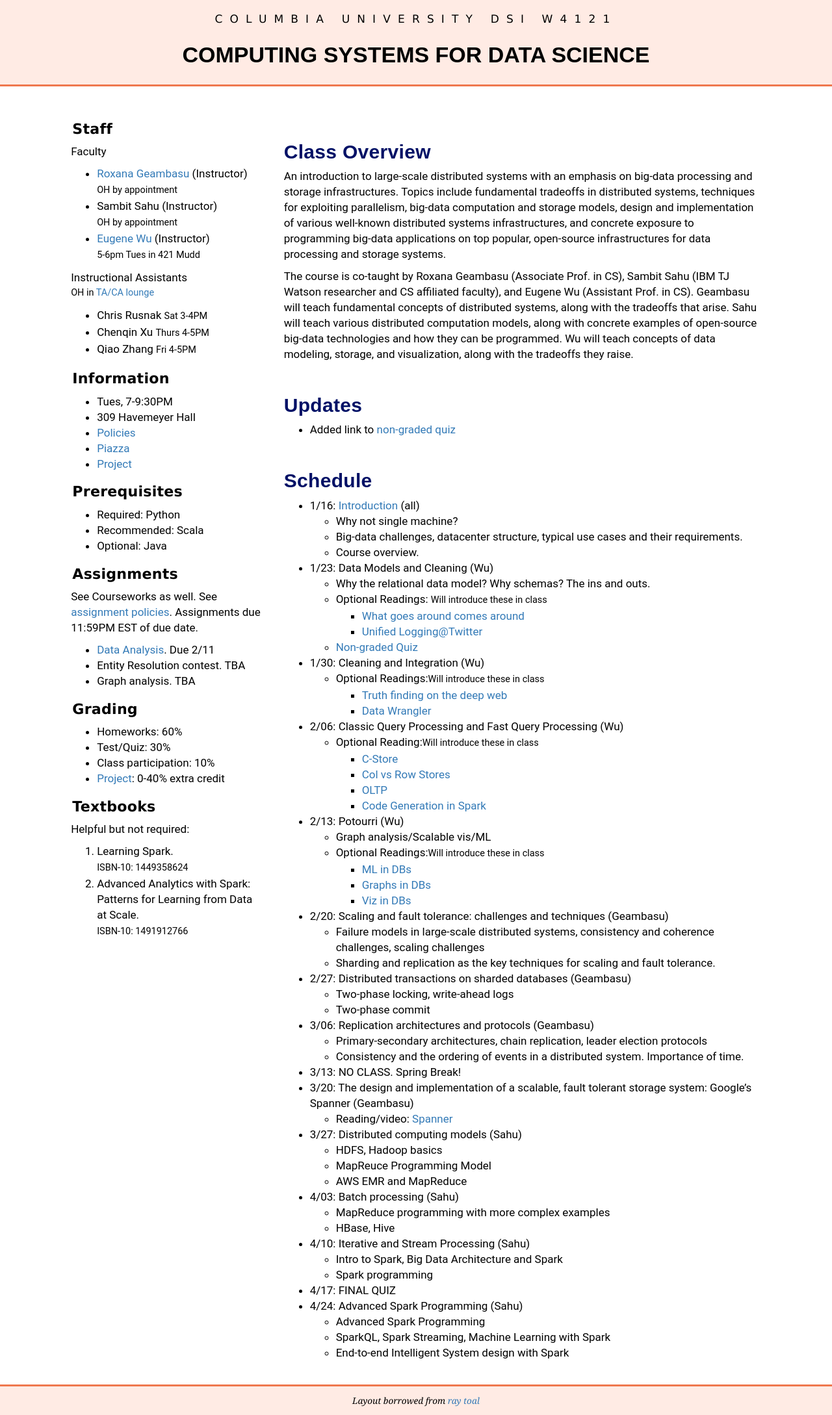
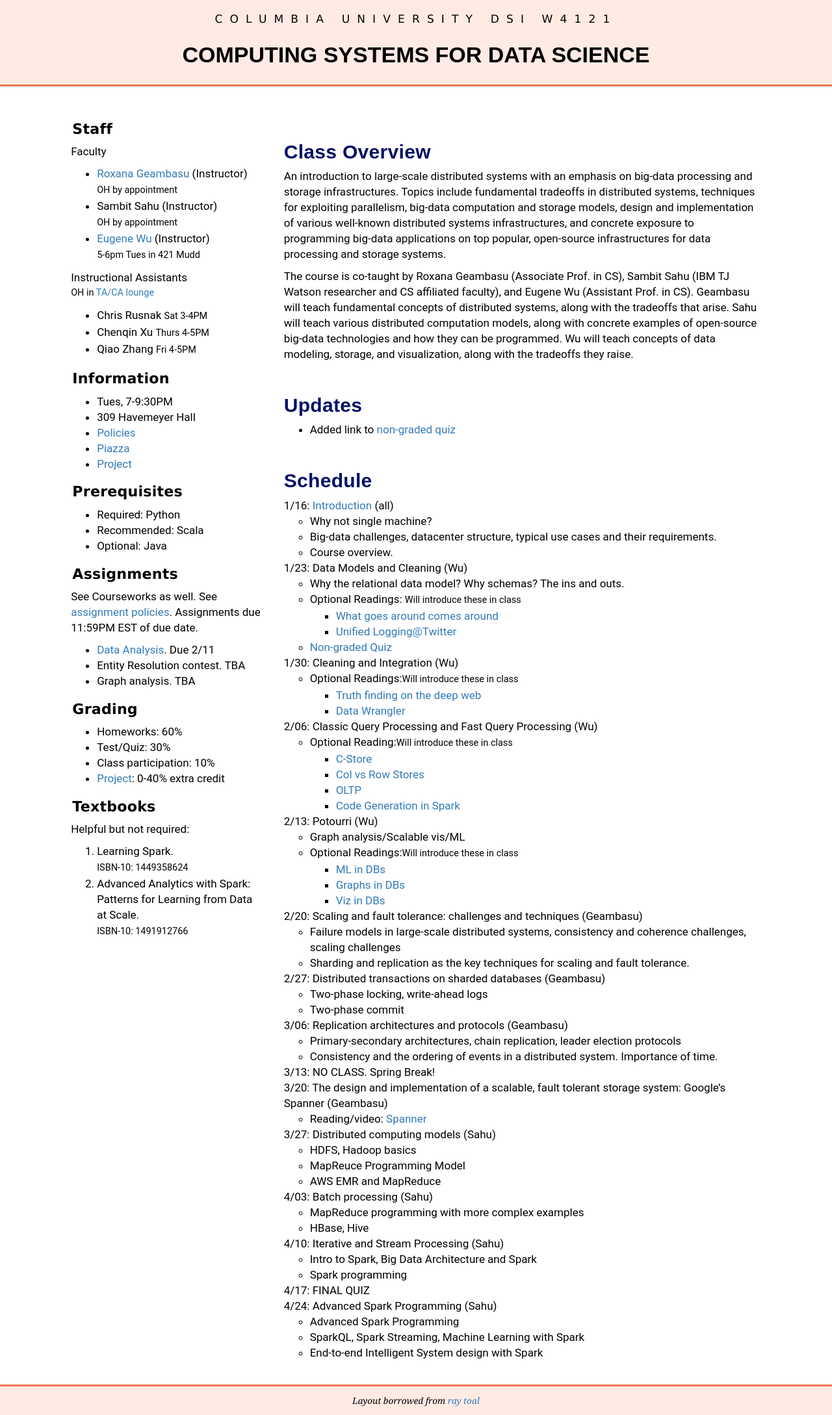
Before and after one commit to KnightMollo/w4121.github.io, a Jekyll site: the page built from index.md, in a window 1280 px wide. Shown: the whole page at 65% size. Built offline with Jekyll 4.4.1, drawn with Linux system fonts in a browser that asks for light colours.

Commit message:
lazy commit msg

```diff
--- a/files/css/style.css
+++ b/files/css/style.css
@@ -143,6 +143,13 @@ div.joiner {
   clear: both;
 }
 
+ul.schedule {
+  padding-left: 0px;
+}
+ul.schedule > li {
+  list-style: none;
+}
+
 
 @media only screen and (max-width: 989px) {
   body, p {
--- a/index.md
+++ b/index.md
@@ -16,6 +16,7 @@ The course is co-taught by Roxana Geambasu (Associate Prof. in CS), Sambit Sahu
 
 ## Schedule
 
+{:.schedule}
 * 1/16: [Introduction](./lectures/lec1.pdf)    (all)
   * Why not single machine?
   * Big-data challenges, datacenter structure, typical use cases and their requirements.
```
